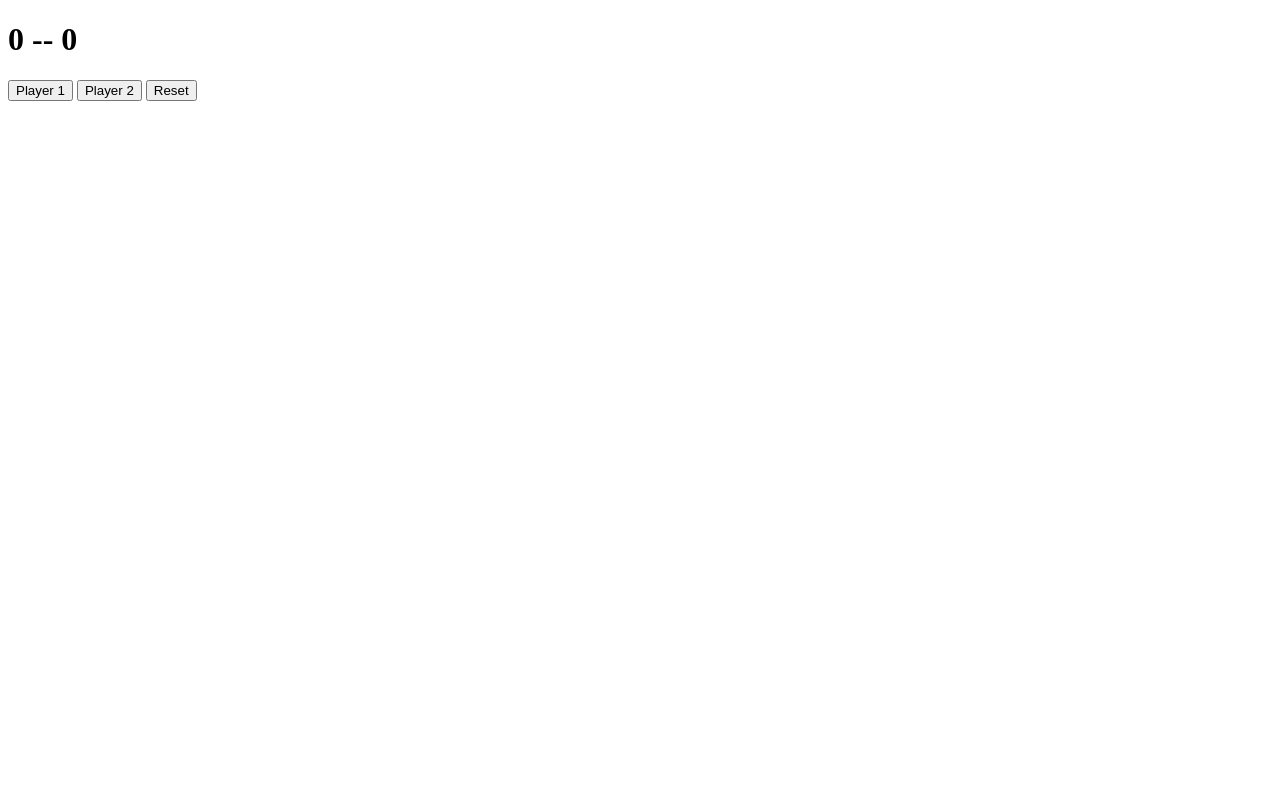
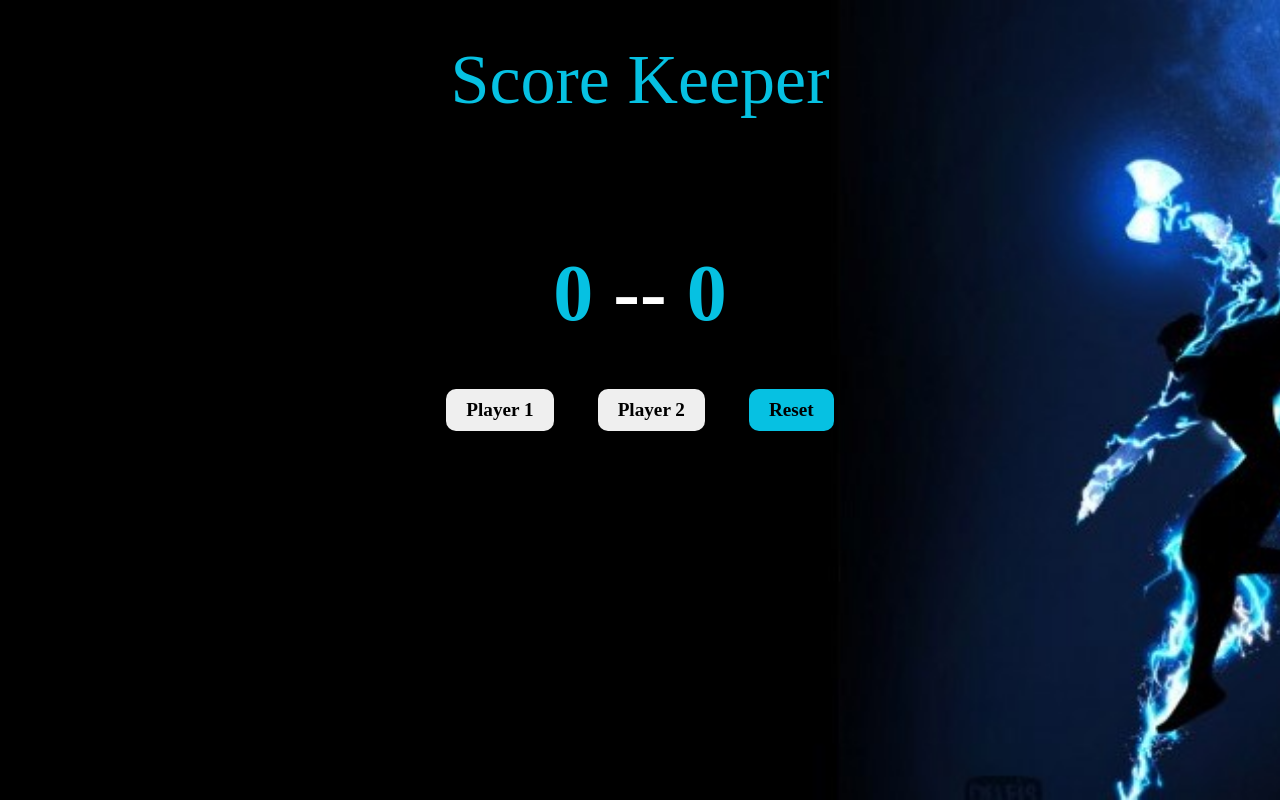
Before and after one commit to Pr-at30/Score-Keeper, a plain HTML site: page index.html in a window 1280 px wide. Drawn offline with Linux system fonts and the light colour scheme.

Commit message:
CSS introduced

```diff
--- a/index.html
+++ b/index.html
@@ -8,11 +8,13 @@
     <title>Score Keeper</title>
 </head>
 <body>
-
+    <main class="background">
+        <section class="title">
+            Score Keeper
+        </section>
         <div id="h1">
             <h1><span id="p1disp">0</span> -- <span id="p2disp">0</span></h1>
         </div>
-
         <div id="scoreDisp">
             <button id="p1button">Player 1</button>
             <button id="p2button">Player 2</button>
@@ -20,5 +22,6 @@
         </div>
 
         <script src="app.js">JS</script>
+    </main>
 </body>
 </html>
--- a/style.css
+++ b/style.css
@@ -1,3 +1,75 @@
-.body {
-    font-family:'Times New Roman', Times, serif;
+*{
+    padding: 0;
+    margin: 0;
+    font-family: 'Zen Old Mincho', serif;
 }
+
+.background{
+    height: 100vh;
+    padding-top: 0px;
+    background-image: url("picture.jpg");
+    /* background-position: center;  */
+    background-repeat: no-repeat;
+    background-size: cover;
+}
+
+.title{
+    color: rgb(6, 193, 226);
+    text-align: center;
+    font-size: 70px;
+    position: relative;
+    padding-top: 40px;
+}
+
+#h1{
+    color: white;
+    font-size: 40px;
+    text-align: center;
+    margin-top: 10%;
+}
+
+#p1disp, #p2disp{
+    color: rgb(6, 193, 226);
+}
+
+#scoreDisp{
+  align-items: center;
+  text-align: center;
+  margin-top: 50px;
+}
+
+#p1button, #p2button{
+    padding: 10px 20px;
+    margin: 0 20px 0 20px;
+    font-size: larger;
+    font-weight: bolder;
+    border-radius: 10px;
+    border: none;
+    cursor: pointer;
+}
+
+#reset{
+    padding: 10px 20px;
+    margin: 0 20px 0 20px;
+    font-size: larger;
+    font-weight: bolder;
+    border-radius: 10px;
+    background-color: rgb(6, 193, 226);
+    border: none;
+    cursor: pointer;
+}
+
+#p1button:active, #p2button:active, #reset:active{
+    font-size: large;
+}
+
+
+#p1button:hover, #p2button:hover{
+    background-color: rgb(6, 193, 226);
+}
+
+
+
+#reset:hover{
+    background-color: white;
+}
```
Also changed, not shown: picture.jpg (added). Lines whose indentation alone changed are shown as unchanged.
